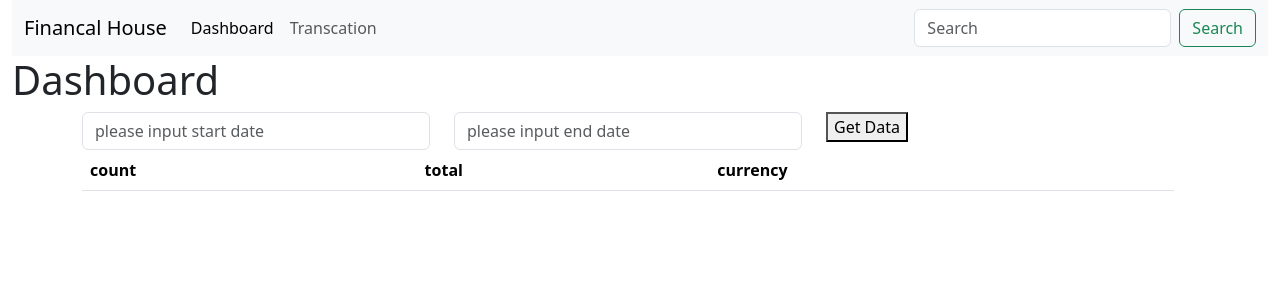
After one commit to sadikhanecioglu/FinancialHouseHomeWork, a Flask app: template templates/account/dashboard.html in a window 1280 px wide. The commit adds this page. Shown: the top 300 px of the page. Run offline with Flask 2, Linux system fonts and the light colour scheme; the template is opened without the code that fills it: most values are stand-ins (such as "Sample title", 1, 10 or a date in 2020); lists and menus that the app fills with data are empty; some libraries are stand-ins or nearby versions.

Commit message:
append dashboard ajax client request

```diff
--- /dev/null
+++ b/templates/account/dashboard.html
@@ -0,0 +1,83 @@
+{% extends 'layout.html'%} {% block navbar %} {% include "partials/navbar.html" %} {% endblock %} {% block content %}
+<h1>Dashboard</h1>
+<div class="container">
+    <div class="row">
+        <div class="row">
+            <div class="col">
+
+                <div class="row">
+                    <div class="col">
+                        <input type="text" name="startDate" placeholder="please input start date" class="form-control dp" />
+                    </div>
+                    <div class="col">
+                        <input type="text" name="endDate" placeholder="please input end date" class="form-control dp" />
+                    </div>
+                    <div class="col">
+                        <button id="report-button" type="button">Get Data</button>
+                    </div>
+                </div>
+
+
+
+            </div>
+        </div>
+        <div class="row">
+            <div class="col">
+
+                <table id="retportTable" class="table table-hover">
+                    <thead>
+                        <tr>
+                            <th scope="col">count</th>
+                            <th scope="col">total</th>
+                            <th scope="col">currency</th>
+                        </tr>
+                    </thead>
+                    <tbody>
+
+
+
+                    </tbody>
+
+                </table>
+
+            </div>
+        </div>
+    </div>
+
+</div>
+
+{% endblock %} {% block scripts %}
+<script type="text/javascript">
+    var jwt = '{{jwt}}'
+    $(function() {
+        // for home work   Use ajax based fluent approach for transaction query endpoint (optional)
+        // but it's cross exception
+        $("#report-button").bind('click', () => {
+            const fromDate = $('[name="startDate"]').val()
+            const toDate = $('[name="endDate"]').val()
+            fetch('https://reporting.rpdpymnt.com/api/v3/transactions/report', {
+                    method: 'Post',
+                    headers: {
+                        Authorization: jwt
+                    },
+                    body: {
+                        'fromDate': fromDate,
+                        'toDate': toDate
+                    }
+                })
+                .then((response) => response.json())
+                .then((result) => {
+
+                    console.log(result);
+
+                }, (err) => {
+                    alert('process exception ')
+                    console.log(err);
+                })
+
+        })
+
+
+    });
+</script>
+{% endblock %}
--- a/templates/layout.html
+++ b/templates/layout.html
@@ -16,10 +16,23 @@
 
 <body>
 
+    <div class="container-fluid">
+        <div class="row">
+            <div class="col">
+                {% block navbar %} {% endblock %}
 
+            </div>
+        </div>
+        <div class="row">
+            <div class="col">
+                {% block content %}{% endblock %}
+            </div>
+        </div>
+    </div>
+    <script src="//code.jquery.com/jquery-1.12.4.min.js"></script>
+    {% block scripts %}
+    <!-- Optional JavaScript -->
 
-    {% block content %}{% endblock %} {% block scripts %}
-    <!-- Optional JavaScript -->
     {{ bootstrap.load_js() }} {% endblock %}
 
 </body>
--- /dev/null
+++ b/templates/partials/navbar.html
@@ -0,0 +1,25 @@
+<nav class="navbar navbar-expand-lg navbar-light bg-light">
+    <div class="container-fluid">
+        <a class="navbar-brand" href="{{url_for('account.dashboard')}}">Financal House</a>
+        <button class="navbar-toggler" type="button" data-bs-toggle="collapse" data-bs-target="#navbarSupportedContent" aria-controls="navbarSupportedContent" aria-expanded="false" aria-label="Toggle navigation">
+        <span class="navbar-toggler-icon"></span>
+      </button>
+        <div class="collapse navbar-collapse" id="navbarSupportedContent">
+            <ul class="navbar-nav me-auto mb-2 mb-lg-0">
+                <li class="nav-item">
+                    <a class="nav-link active" aria-current="page" href="{{url_for('account.dashboard')}}">Dashboard</a>
+                </li>
+                <li class="nav-item">
+                    <a class="nav-link" href="{{url_for('account.transcations')}}">Transcation</a>
+                </li>
+
+
+
+            </ul>
+            <form class="d-flex">
+                <input class="form-control me-2" type="search" placeholder="Search" aria-label="Search">
+                <button class="btn btn-outline-success" type="submit">Search</button>
+            </form>
+        </div>
+    </div>
+</nav>
```
Also changed, not shown: templates/account/transcations.html (+16 -1 lines), web/account/views.py (+27 -6 lines).
